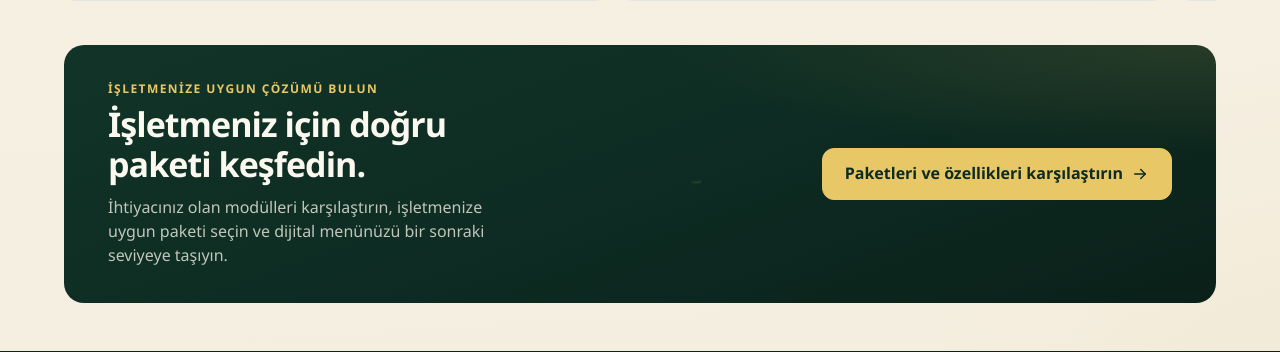
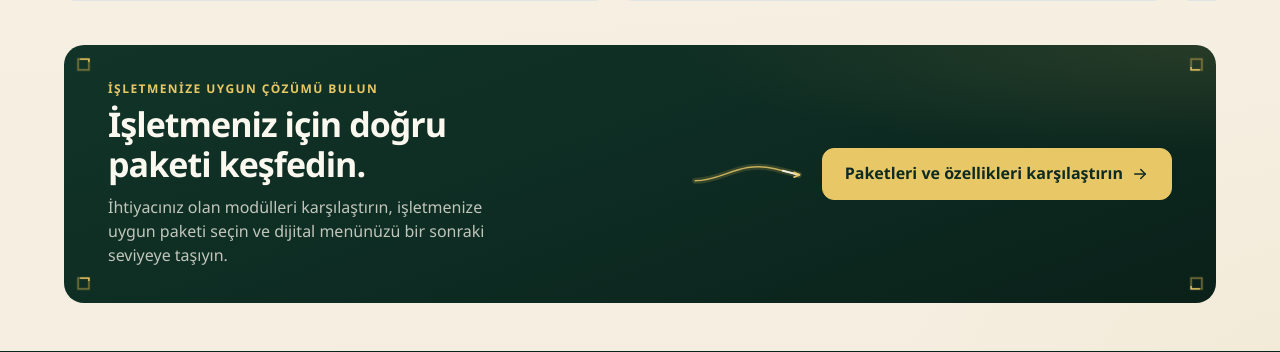
Before and after one commit to mamibeyinizz/anasite, a PHP site: page /moduller/ in a window 1280 px wide. Shown: the part 2730-3082 px from the top of the page. Run offline with PHP 8.4, Linux system fonts and the light colour scheme.

Commit message:
fix(modules): restore hub CTA light trail, arrow, and corner squares
Keep the closing-curve stroke visible, run a seamless gold dash along
it, lock the arrowhead to the path end, and add left/right corner
square frames with the same motion language.

Co-authored-by: muhammedulusoyresmi <muhammedulusoyresmi@gmail.com>

```diff
--- a/moduller/index.html
+++ b/moduller/index.html
@@ -665,32 +665,49 @@
           <h2 class="qrmo-mod-h2 qrmo-mod-h2--l" id="qrmo-mod-close-h">İşletmeniz için doğru paketi keşfedin.</h2>
           <p class="qrmo-mod-text">İhtiyacınız olan modülleri karşılaştırın, işletmenize uygun paketi seçin ve dijital menünüzü bir sonraki seviyeye taşıyın.</p>
         </div>
+        <div class="qrmo-mod-close-sqs" aria-hidden="true"><svg class="qrmo-mod-close-sq qrmo-mod-close-sq--tl" viewBox="0 0 18 18" fill="none" focusable="false" aria-hidden="true">
+          <rect class="qrmo-mod-close-sq-glow" x="2.5" y="2.5" width="13" height="13" pathLength="100"/>
+          <rect class="qrmo-mod-close-sq-base" x="2.5" y="2.5" width="13" height="13" pathLength="100"/>
+          <rect class="qrmo-mod-close-sq-flow" x="2.5" y="2.5" width="13" height="13" pathLength="100"/>
+        </svg><svg class="qrmo-mod-close-sq qrmo-mod-close-sq--tr" viewBox="0 0 18 18" fill="none" focusable="false" aria-hidden="true">
+          <rect class="qrmo-mod-close-sq-glow" x="2.5" y="2.5" width="13" height="13" pathLength="100"/>
+          <rect class="qrmo-mod-close-sq-base" x="2.5" y="2.5" width="13" height="13" pathLength="100"/>
+          <rect class="qrmo-mod-close-sq-flow" x="2.5" y="2.5" width="13" height="13" pathLength="100"/>
+        </svg><svg class="qrmo-mod-close-sq qrmo-mod-close-sq--bl" viewBox="0 0 18 18" fill="none" focusable="false" aria-hidden="true">
+          <rect class="qrmo-mod-close-sq-glow" x="2.5" y="2.5" width="13" height="13" pathLength="100"/>
+          <rect class="qrmo-mod-close-sq-base" x="2.5" y="2.5" width="13" height="13" pathLength="100"/>
+          <rect class="qrmo-mod-close-sq-flow" x="2.5" y="2.5" width="13" height="13" pathLength="100"/>
+        </svg><svg class="qrmo-mod-close-sq qrmo-mod-close-sq--br" viewBox="0 0 18 18" fill="none" focusable="false" aria-hidden="true">
+          <rect class="qrmo-mod-close-sq-glow" x="2.5" y="2.5" width="13" height="13" pathLength="100"/>
+          <rect class="qrmo-mod-close-sq-base" x="2.5" y="2.5" width="13" height="13" pathLength="100"/>
+          <rect class="qrmo-mod-close-sq-flow" x="2.5" y="2.5" width="13" height="13" pathLength="100"/>
+        </svg></div>
         <div class="qrmo-mod-close-trail" aria-hidden="true">
         <svg class="qrmo-mod-close-trail-svg qrmo-mod-close-trail-svg--h" viewBox="0 0 280 140" fill="none" focusable="false" aria-hidden="true">
           <defs>
             <linearGradient id="qrmoHubTrailGrad-h" x1="0" y1="0" x2="1" y2="0">
-              <stop offset="0" stop-color="#F4F1E8" stop-opacity=".22"/>
-              <stop offset=".55" stop-color="#E8C766" stop-opacity=".7"/>
-              <stop offset="1" stop-color="#C9A84C" stop-opacity=".95"/>
+              <stop offset="0" stop-color="#F4F1E8" stop-opacity=".25"/>
+              <stop offset=".55" stop-color="#E8C766" stop-opacity=".75"/>
+              <stop offset="1" stop-color="#C9A84C" stop-opacity="1"/>
             </linearGradient>
           </defs>
-          <path class="qrmo-mod-close-trail-glow" pathLength="100" d="M6 90 C68 90 108 38 196 58 S248 74 258 74"/>
-          <path class="qrmo-mod-close-trail-base" pathLength="100" d="M6 90 C68 90 108 38 196 58 S248 74 258 74" stroke="url(#qrmoHubTrailGrad-h)"/>
-          <path class="qrmo-mod-close-trail-flow" pathLength="100" d="M6 90 C68 90 108 38 196 58 S248 74 258 74"/>
-          <path class="qrmo-mod-close-trail-head" d="M248 68.5 260 74 248 79.5"/>
+          <path class="qrmo-mod-close-trail-glow" pathLength="100" d="M12 86 C78 86 116 38 198 58 S244 72 254 72"/>
+          <path class="qrmo-mod-close-trail-base" pathLength="100" d="M12 86 C78 86 116 38 198 58 S244 72 254 72" stroke="url(#qrmoHubTrailGrad-h)"/>
+          <path class="qrmo-mod-close-trail-flow" pathLength="100" d="M12 86 C78 86 116 38 198 58 S244 72 254 72"/>
+          <path class="qrmo-mod-close-trail-head" d="M243 66.5 256 72 243 77.5"/>
         </svg>
         <svg class="qrmo-mod-close-trail-svg qrmo-mod-close-trail-svg--v" viewBox="0 0 160 52" fill="none" focusable="false" aria-hidden="true">
           <defs>
             <linearGradient id="qrmoHubTrailGrad-v" x1="0" y1="0" x2="1" y2="0">
-              <stop offset="0" stop-color="#F4F1E8" stop-opacity=".22"/>
-              <stop offset=".55" stop-color="#E8C766" stop-opacity=".7"/>
-              <stop offset="1" stop-color="#C9A84C" stop-opacity=".95"/>
+              <stop offset="0" stop-color="#F4F1E8" stop-opacity=".25"/>
+              <stop offset=".55" stop-color="#E8C766" stop-opacity=".75"/>
+              <stop offset="1" stop-color="#C9A84C" stop-opacity="1"/>
             </linearGradient>
           </defs>
-          <path class="qrmo-mod-close-trail-glow" pathLength="100" d="M80 4 C58 18 102 28 80 44"/>
-          <path class="qrmo-mod-close-trail-base" pathLength="100" d="M80 4 C58 18 102 28 80 44" stroke="url(#qrmoHubTrailGrad-v)"/>
-          <path class="qrmo-mod-close-trail-flow" pathLength="100" d="M80 4 C58 18 102 28 80 44"/>
-          <path class="qrmo-mod-close-trail-head" d="M74.5 38 80 44 85.5 38"/>
+          <path class="qrmo-mod-close-trail-glow" pathLength="100" d="M80 4 C48 16 112 30 80 46"/>
+          <path class="qrmo-mod-close-trail-base" pathLength="100" d="M80 4 C48 16 112 30 80 46" stroke="url(#qrmoHubTrailGrad-v)"/>
+          <path class="qrmo-mod-close-trail-flow" pathLength="100" d="M80 4 C48 16 112 30 80 46"/>
+          <path class="qrmo-mod-close-trail-head" d="M73.5 39 80 47 86.5 39"/>
         </svg>
       </div>
         <div class="qrmo-mod-actions">
--- a/moduller/module-page.css
+++ b/moduller/module-page.css
@@ -2425,13 +2425,14 @@ body.qrmo-mod-page--servis-paneli .qrmo-mod-text {
 }
 
 .qrmo-mod--hub .qrmo-mod-close {
+  position: relative;
   width: auto;
   max-width: none;
   max-inline-size: none;
   margin-inline: 0;
   grid-template-columns: minmax(0, 1fr);
   gap: 16px;
-  padding: 22px 18px;
+  padding: 26px 22px;
 }
 
 .qrmo-mod--hub .qrmo-mod-close-copy {
@@ -2497,14 +2498,65 @@ body.qrmo-mod-page--servis-paneli .qrmo-mod-text {
   text-wrap: pretty;
 }
 
+.qrmo-mod--hub .qrmo-mod-close-sqs {
+  position: absolute;
+  inset: 0;
+  z-index: 1;
+  pointer-events: none;
+}
+
+.qrmo-mod--hub .qrmo-mod-close-sq {
+  position: absolute;
+  width: 15px;
+  height: 15px;
+  overflow: visible;
+}
+
+.qrmo-mod--hub .qrmo-mod-close-sq--tl { top: 8px; left: 8px; }
+.qrmo-mod--hub .qrmo-mod-close-sq--tr { top: 8px; right: 8px; }
+.qrmo-mod--hub .qrmo-mod-close-sq--bl { bottom: 8px; left: 8px; }
+.qrmo-mod--hub .qrmo-mod-close-sq--br { bottom: 8px; right: 8px; }
+
+.qrmo-mod--hub .qrmo-mod-close-sq-base,
+.qrmo-mod--hub .qrmo-mod-close-sq-glow,
+.qrmo-mod--hub .qrmo-mod-close-sq-flow {
+  fill: none;
+  stroke-linecap: square;
+  stroke-linejoin: miter;
+}
+
+.qrmo-mod--hub .qrmo-mod-close-sq-base {
+  stroke: #C9A84C;
+  stroke-width: 1.35;
+  opacity: .55;
+}
+
+.qrmo-mod--hub .qrmo-mod-close-sq-glow {
+  stroke: #C9A84C;
+  stroke-width: 3.5;
+  opacity: .16;
+}
+
+.qrmo-mod--hub .qrmo-mod-close-sq-flow {
+  stroke: #E8C766;
+  stroke-width: 1.6;
+}
+
+.qrmo-mod--hub .qrmo-mod-close-copy,
+.qrmo-mod--hub .qrmo-mod-close .qrmo-mod-actions {
+  position: relative;
+  z-index: 2;
+}
+
 .qrmo-mod--hub .qrmo-mod-close-trail {
   pointer-events: none;
   display: flex;
   align-items: center;
   justify-content: center;
   min-width: 0;
-  height: 36px;
-  margin-block: -4px;
+  height: 48px;
+  margin-block: -2px;
+  z-index: 1;
 }
 
 .qrmo-mod--hub .qrmo-mod-close-trail-svg {
@@ -2515,8 +2567,8 @@ body.qrmo-mod-page--servis-paneli .qrmo-mod-text {
 .qrmo-mod--hub .qrmo-mod-close-trail-svg--h { display: none; }
 
 .qrmo-mod--hub .qrmo-mod-close-trail-svg--v {
-  width: 64px;
-  height: 44px;
+  width: 72px;
+  height: 52px;
 }
 .qrmo-mod--hub .qrmo-mod-close-trail-svg--v .qrmo-mod-close-trail-glow {
   stroke-width: 3.5;
@@ -2534,25 +2586,27 @@ body.qrmo-mod-page--servis-paneli .qrmo-mod-text {
 }
 
 .qrmo-mod--hub .qrmo-mod-close-trail-base {
-  stroke-width: 1.4;
+  stroke-width: 1.5;
   stroke: #E8C766;
+  opacity: .82;
 }
 
 .qrmo-mod--hub .qrmo-mod-close-trail-glow {
   stroke: #C9A84C;
   stroke-width: 6;
-  stroke-opacity: .18;
+  stroke-opacity: .2;
 }
 
 .qrmo-mod--hub .qrmo-mod-close-trail-flow {
   stroke: #F4F1E8;
-  stroke-width: 2.1;
+  stroke-width: 2.2;
   stroke-opacity: .95;
 }
 
 .qrmo-mod--hub .qrmo-mod-close-trail-head {
   stroke: #E8C766;
-  stroke-width: 1.5;
+  stroke-width: 1.7;
+  opacity: .95;
 }
 
 @media (min-width: 600px) and (max-width: 1023px) {
@@ -2632,6 +2686,10 @@ body.qrmo-mod-page--servis-paneli .qrmo-mod-text {
   }
   .qrmo-mod--hub .qrmo-mod-close-trail { display: none; }
   .qrmo-mod--hub .qrmo-mod-close .qrmo-mod-cta span { white-space: nowrap; }
+  .qrmo-mod--hub .qrmo-mod-close-sq--tl { top: 12px; left: 12px; }
+  .qrmo-mod--hub .qrmo-mod-close-sq--tr { top: 12px; right: 12px; }
+  .qrmo-mod--hub .qrmo-mod-close-sq--bl { bottom: 12px; left: 12px; }
+  .qrmo-mod--hub .qrmo-mod-close-sq--br { bottom: 12px; right: 12px; }
   .qrmo-mod--hub .qrmo-mod-close .qrmo-mod-h2 {
     max-width: none;
     font-size: clamp(28px, 2.3vw, 34px);
@@ -2963,41 +3021,26 @@ body.qrmo-mod-page--servis-paneli .qrmo-mod-text {
 }
 
 @media (prefers-reduced-motion: no-preference) {
-  .qrmo-mod--hub .qrmo-mod-close-trail-base,
-  .qrmo-mod--hub .qrmo-mod-close-trail-glow {
-    stroke-dasharray: 100;
-    stroke-dashoffset: 100;
-    animation: qrmoHubTrailDraw 6.4s ease-in-out infinite;
-  }
   .qrmo-mod--hub .qrmo-mod-close-trail-flow {
-    stroke-dasharray: 18 100;
-    stroke-dashoffset: 18;
-    animation: qrmoHubTrailFlow 6.4s ease-in-out infinite;
-  }
-  .qrmo-mod--hub .qrmo-mod-close-trail-head {
-    animation: qrmoHubTrailHead 6.4s ease-in-out infinite;
-  }
-}
-
-@keyframes qrmoHubTrailDraw {
-  0% { stroke-dashoffset: 100; opacity: 0; }
-  10% { opacity: .75; }
-  26% { stroke-dashoffset: 0; opacity: .7; }
-  78% { stroke-dashoffset: 0; opacity: .55; }
-  100% { stroke-dashoffset: 0; opacity: 0; }
+    stroke-dasharray: 16 84;
+    animation: qrmoHubTrailFlow 2.8s linear infinite;
+  }
+  .qrmo-mod--hub .qrmo-mod-close-sq-flow {
+    stroke-dasharray: 24 76;
+    animation: qrmoHubSqFlow 3.2s linear infinite;
+  }
+  .qrmo-mod--hub .qrmo-mod-close-sq--tr .qrmo-mod-close-sq-flow,
+  .qrmo-mod--hub .qrmo-mod-close-sq--br .qrmo-mod-close-sq-flow {
+    animation-delay: -1.6s;
+  }
 }
 
 @keyframes qrmoHubTrailFlow {
-  0%, 18% { stroke-dashoffset: 18; opacity: 0; }
-  30% { opacity: 1; }
-  72% { stroke-dashoffset: -100; opacity: .85; }
-  84%, 100% { stroke-dashoffset: -100; opacity: 0; }
-}
-
-@keyframes qrmoHubTrailHead {
-  0%, 22% { opacity: 0; }
-  32%, 78% { opacity: .85; }
-  100% { opacity: 0; }
+  to { stroke-dashoffset: -100; }
+}
+
+@keyframes qrmoHubSqFlow {
+  to { stroke-dashoffset: -100; }
 }
 
 @media (prefers-reduced-motion: no-preference) {
@@ -3077,18 +3120,22 @@ body.qrmo-mod-page--servis-paneli .qrmo-mod-text {
   .qrmo-mod--hub .qrmo-mod-close-trail-base,
   .qrmo-mod--hub .qrmo-mod-close-trail-glow,
   .qrmo-mod--hub .qrmo-mod-close-trail-flow,
-  .qrmo-mod--hub .qrmo-mod-close-trail-head {
+  .qrmo-mod--hub .qrmo-mod-close-trail-head,
+  .qrmo-mod--hub .qrmo-mod-close-sq-base,
+  .qrmo-mod--hub .qrmo-mod-close-sq-glow,
+  .qrmo-mod--hub .qrmo-mod-close-sq-flow {
     transition: none;
     animation: none;
   }
   .qrmo-mod--hub .qrmo-mod-close-trail-base,
-  .qrmo-mod--hub .qrmo-mod-close-trail-head {
+  .qrmo-mod--hub .qrmo-mod-close-trail-head,
+  .qrmo-mod--hub .qrmo-mod-close-sq-base {
     stroke-dasharray: none;
     stroke-dashoffset: 0;
     opacity: .55;
   }
-  .qrmo-mod--hub .qrmo-mod-close-trail-glow,
-  .qrmo-mod--hub .qrmo-mod-close-trail-flow {
+  .qrmo-mod--hub .qrmo-mod-close-trail-flow,
+  .qrmo-mod--hub .qrmo-mod-close-sq-flow {
     opacity: 0;
   }
   .qrmo-mod--hub .qrmo-mod-close--hub[data-qrmo-close-enter] .qrmo-mod-kicker,
```
Also changed, not shown: moduller/build.js (+14 -8 lines).
